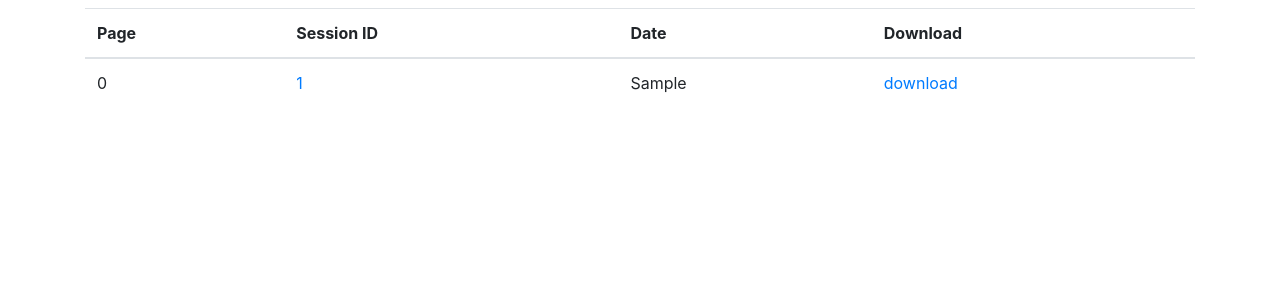
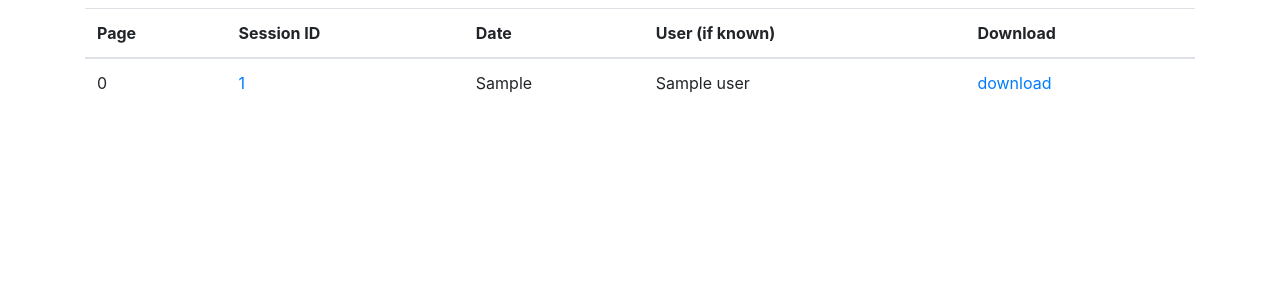
Before and after one commit to bgyori/cwc_integ_service, a Flask app: template log_browse_service/templates/browse_index.html in a window 1280 px wide. Shown: the part 34-334 px from the top of the page. Run offline with Flask 2, Linux system fonts and the light colour scheme; the template is opened without the code that fills it: most values are stand-ins (such as "Sample title", 1, 10 or a date in 2020); parts of the project's set-up code (start-up, migrations or seed data) failed here and were passed over; some libraries are stand-ins or nearby versions.

Commit message:
Reactivate user column in template

```diff
--- a/log_browse_service/templates/browse_index.html
+++ b/log_browse_service/templates/browse_index.html
@@ -23,7 +23,7 @@
           <th class="align-left">Page</th>
           <th class="align-left">Session ID</th>
           <th class="align-left">Date</th>
-{#          <th class="align-left">User (if known)</th>#}
+          <th class="align-left">User (if known)</th>
           <th class="align-right">Download</th>
         </tr>
       </thead>
@@ -33,7 +33,7 @@
           <td class="number-column">{{ loop.index0 }}</td>
           <td><a href="/browse?page={{ loop.index0 }}" title="Go to page {{ loop.index0 }}">{{ sess_id }}</a></td>
           <td>{{ dt_str }}</td>
-{#          <td>{{ user }}</td>#}
+          <td>{{ user }}</td>
           <td><a href="{{ url_for('download_file', sess_id=sess_id) }}">download</a></td>
         </tr>
       {% endfor %}
```
